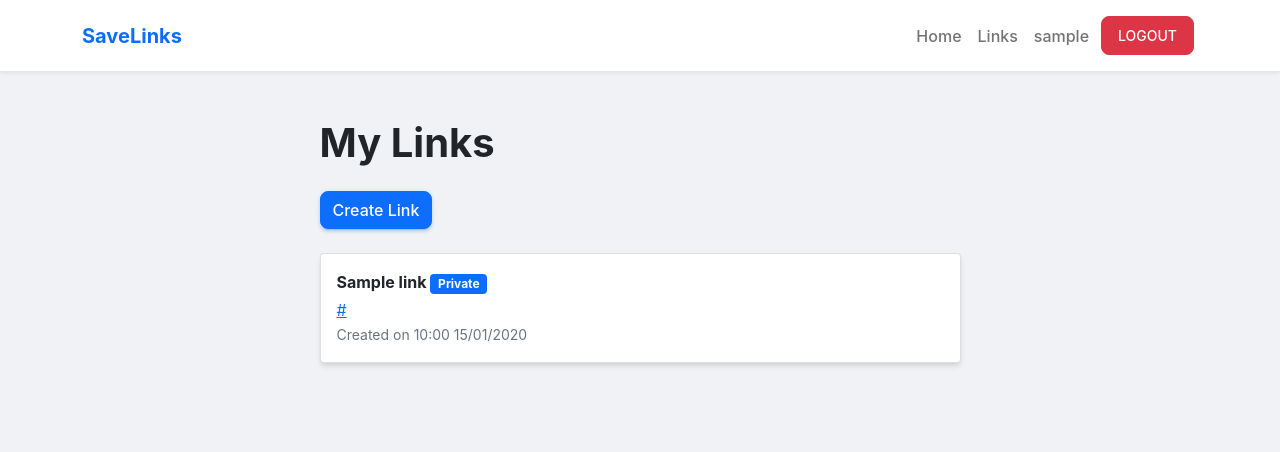
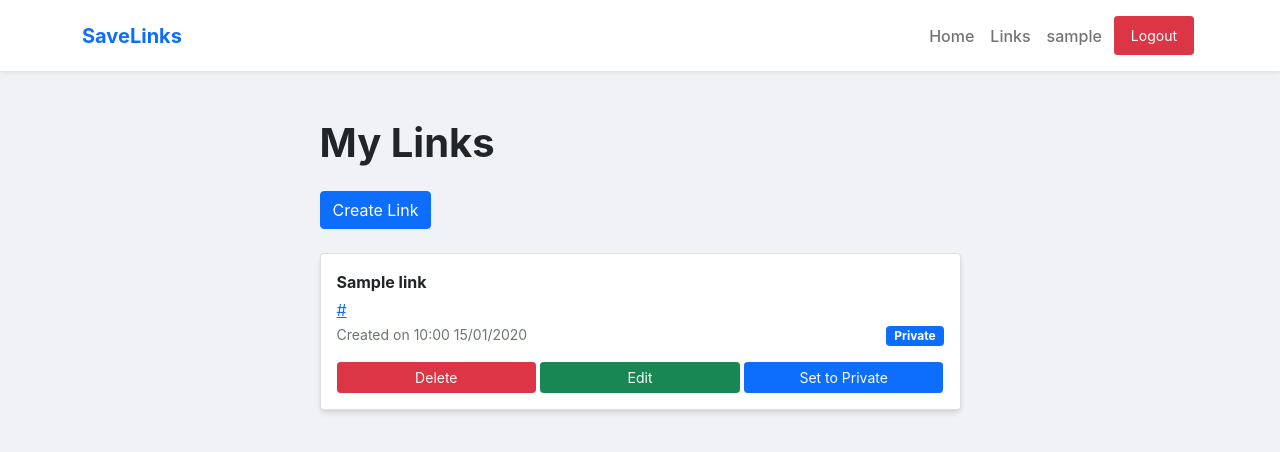
Before and after one commit to muhammadpauzi/savelinks-flask, a Flask app: page /links/ in a window 1280 px wide. Shown: the top 452 px of the page. Run offline with Flask 2, Linux system fonts and the light colour scheme; a user stored in the database is signed in; tables that the repository leaves empty hold one stand-in row (values such as "Sample post"); some libraries are stand-ins or nearby versions.

Commit message:
feat: implement delete link

```diff
--- a/website/links.py
+++ b/website/links.py
@@ -1,4 +1,4 @@
-from flask import Blueprint, render_template, redirect, request, flash, url_for
+from flask import Blueprint, render_template, redirect, request, flash, jsonify, url_for
 from flask_login import login_required, current_user
 
 from website.utils import is_url
@@ -36,3 +36,17 @@ def create():
             return redirect(url_for('links.index'))
 
     return render_template('links/create.html', user=current_user, errors=errors)
+
+@links.route('/<int:link_id>/delete', methods=['DELETE'])
+@login_required
+def delete(link_id):
+    link = Link.query.get(link_id)
+
+    if not link:
+        return jsonify({'message': 'Link does not exist.'}), 404
+    elif current_user.id != link.user_id:
+        return jsonify({'message': 'You don\'t have permission to delete this link.'}), 403
+
+    db.session.delete(link)
+    db.session.commit()
+    return jsonify({'message': 'Link successfully deleted.'}), 200
--- /dev/null
+++ b/website/static/scripts/elements.js
@@ -0,0 +1,2 @@
+export const deleteLinksButtons = document.querySelectorAll('.delete-link-buttons');
+export const toastContainer = document.getElementById('toastContainer');
--- /dev/null
+++ b/website/static/scripts/main.js
@@ -0,0 +1,35 @@
+import { deleteLinksButtons, toastContainer } from "./elements.js";
+
+function getSpinner() {
+    return `<div class="spinner-border spinner-border-sm spinner-grow-sm" role="status">
+    <span class="visually-hidden">Loading...</span>
+  </div>`
+}
+
+async function handleDeleteLink() {
+    try {
+        const id = this.dataset.id;
+        this.innerHTML = getSpinner();
+        const res = await fetch(`/links/${id}/delete`, {
+            method: "DELETE"
+        });
+        const data = await res.json();
+        this.innerHTML = 'Delete'
+
+        if (res.status == 200) {
+            // hide the card
+            this.parentElement.parentElement.parentElement.parentElement.style.visibility = 'hidden';
+        } else {
+            alert('Cannot delete the link, please try again later!')
+            console.log(data.message)
+        }
+
+    } catch (error) {
+        alert("Something went wrong!");
+        console.log(error.message)
+    }
+}
+
+deleteLinksButtons.forEach(button => {
+    button.addEventListener('click', handleDeleteLink);
+});
--- a/website/static/styles/main.css
+++ b/website/static/styles/main.css
@@ -13,7 +13,7 @@
 .nav-item{
     font-weight: 500 !important;
 }
-
+/*
 .btn{
     text-transform: uppercase;
     border-radius: .5rem !important;
@@ -66,4 +66,4 @@
         box-shadow: 0 0 0 0.2rem rgba(26, 115, 232, 0.5); }
     .btn-outline-primary:disabled, .btn-outline-primary.disabled {
       color: #1A73E8;
-      background-color: transparent; }
+      background-color: transparent; } */
--- a/website/templates/base.html
+++ b/website/templates/base.html
@@ -10,7 +10,7 @@
     <link href="{{ url_for('static', filename='styles/main.css') }}" rel="stylesheet" />
 </head>
 
-<body class="bg-gray-200">
+<body class="bg-gray-200 position-relative">
     <nav class="navbar navbar-expand-sm py-3 py-sm-2 navbar-light bg-white shadow-sm">
         <div class="container">
             <a class="navbar-brand fw-bold text-primary" href="/">SaveLinks</a>
@@ -69,6 +69,7 @@
     </div>
 
     <script src="{{ url_for('static', filename='bootstrap-5/js/bootstrap.bundle.min.js') }}"></script>
+    <script type="module" src="{{ url_for('static', filename='scripts/main.js') }}"></script>
 </body>
 
 </html>
--- a/website/templates/links/links.html
+++ b/website/templates/links/links.html
@@ -14,13 +14,29 @@
         {% for link in links %}
         <div class="card mb-1">
             <div class="card-body">
-                <p class="fw-bold mb-1">{{ link.title }} <span class="badge bg-primary">{% if link.is_public == '1'
-                        %}Public{% else %}Private{% endif
-                        %}</span></p>
+                <p class="fw-bold mb-1">{{ link.title }}</p>
                 <a href="" class="text-primary d-block">{{ link.url }}</a>
-                <div>
+                <div class="d-flex align-items-center justify-content-between mb-3">
                     <small class="text-muted">Created on {{ link.date_created|datetimeformat }}</small>
-
+                    <div>
+                        <span class="badge bg-primary">{% if link.is_public == '1'
+                            %}Public{% else %}Private{% endif
+                            %}</span>
+                    </div>
+                </div>
+                <div class="row g-1">
+                    <div class="col-md-4">
+                        <button class="btn btn-sm btn-danger w-100 delete-link-buttons" data-id="{{ link.id }}">
+                            Delete</button>
+                    </div>
+                    <div class="col-md-4">
+                        <button class="btn btn-sm btn-success w-100" id="">
+                            Edit</button>
+                    </div>
+                    <div class="col-md-4">
+                        <button class="btn btn-sm btn-primary w-100" id="">
+                            Set to Private</button>
+                    </div>
                 </div>
             </div>
         </div>
```
